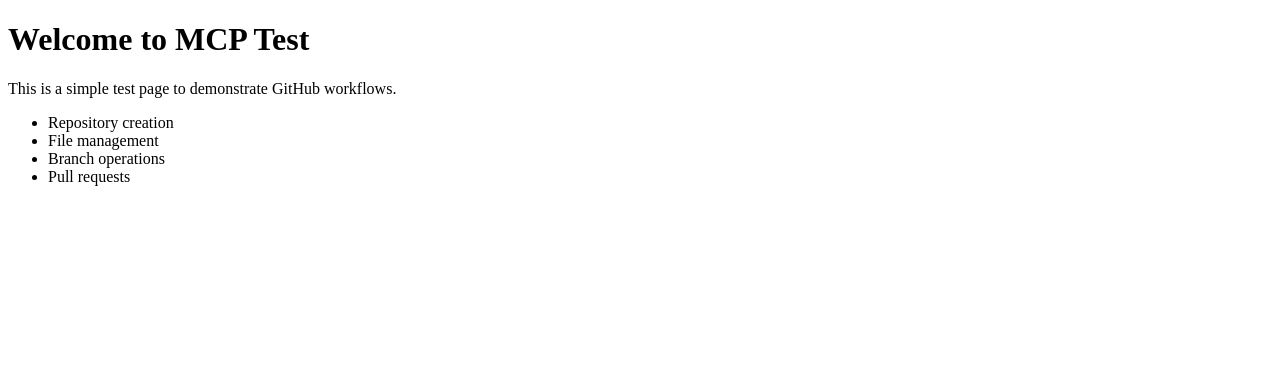
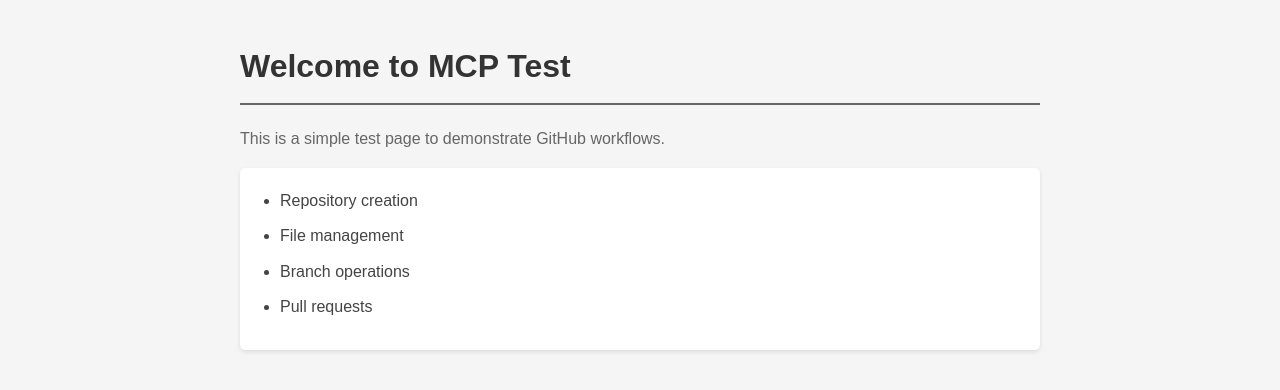
Before and after one commit to smian0/mcp-test, a plain HTML site: page index.html in a window 1280 px wide. Drawn offline with Linux system fonts and the light colour scheme.

Commit message:
Add CSS styling to HTML page

```diff
--- a/index.html
+++ b/index.html
@@ -4,6 +4,34 @@
     <meta charset="UTF-8">
     <meta name="viewport" content="width=device-width, initial-scale=1.0">
     <title>Welcome to MCP Test</title>
+    <style>
+        body {
+            font-family: Arial, sans-serif;
+            line-height: 1.6;
+            max-width: 800px;
+            margin: 0 auto;
+            padding: 20px;
+            background-color: #f5f5f5;
+        }
+        h1 {
+            color: #333;
+            border-bottom: 2px solid #666;
+            padding-bottom: 10px;
+        }
+        p {
+            color: #666;
+        }
+        ul {
+            background-color: white;
+            padding: 20px 40px;
+            border-radius: 5px;
+            box-shadow: 0 2px 4px rgba(0,0,0,0.1);
+        }
+        li {
+            margin-bottom: 10px;
+            color: #444;
+        }
+    </style>
 </head>
 <body>
     <h1>Welcome to MCP Test</h1>
```
